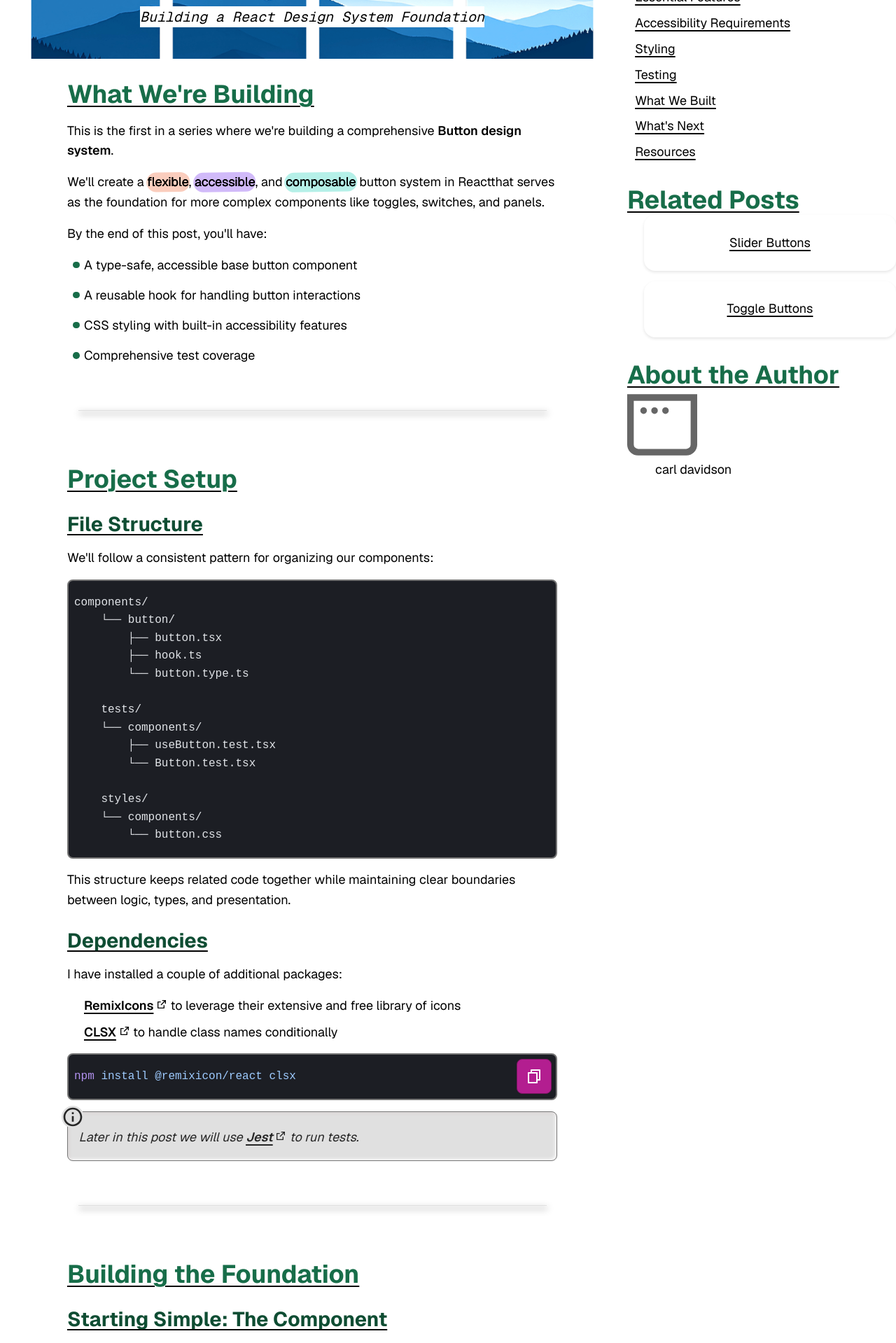
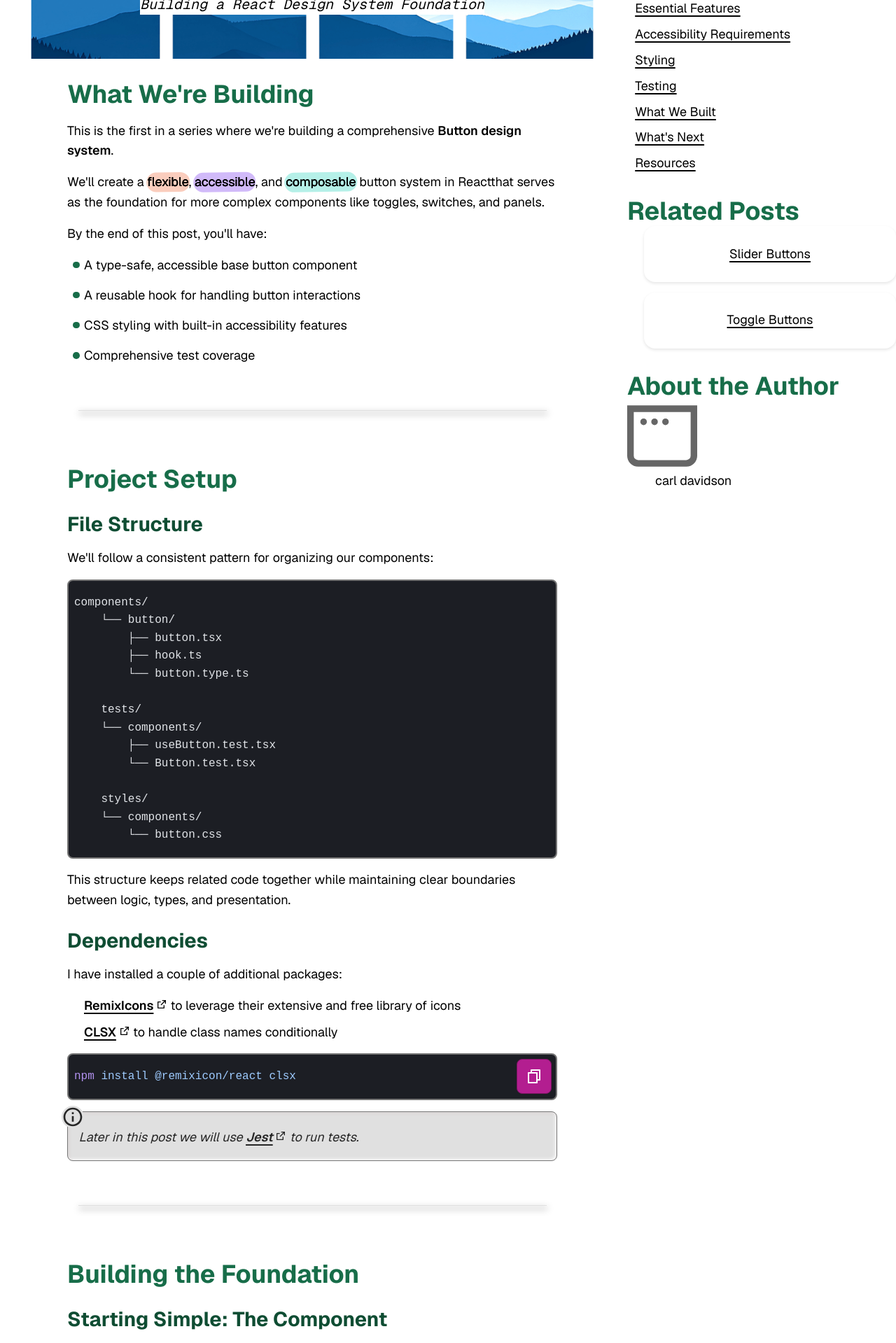
Before and after one commit to codercarl1243/react_components_system, a Next.js app: page /blog/design-system/buttons/base2 in a window 1280 px wide. Shown: the part 340-2259 px from the top of the page at 70% size. Built offline with nearby package versions, Linux system fonts and the light colour scheme.

Commit message:
UPDATE links and headings in post

```diff
--- a/app/blog/design-system/buttons/base2/page.tsx
+++ b/app/blog/design-system/buttons/base2/page.tsx
@@ -14,6 +14,7 @@ import PostNote from "@/components/post/post.note";
 import TabList from "@/components/tablist";
 import Icon from "@/components/icon";
 import { getRelatedPosts } from "@/lib/blogPosts";
+import AnchorHeading from "@/components/post/post.anchorHeading";
 
 export const metadata: Metadata = { title: 'Buttons · Design System' }
 
@@ -52,9 +53,9 @@ export default function ButtonsBasePage() {
                     </List>
                 </PostSection>
                 <PostSection id="project-setup">
-                    <Heading headingLevel={2} id="project-setup-heading">Project Setup</Heading>
+                    <AnchorHeading headingLevel={2} id="project-setup-heading">Project Setup</AnchorHeading>
 
-                    <Heading headingLevel={3} id="file-structure">File Structure</Heading>
+                    <AnchorHeading headingLevel={3} id="file-structure">File Structure</AnchorHeading>
                     <p>We&apos;ll follow a consistent pattern for organizing our components:</p>
 
                     <Code lang="md" copyEnabled={false} codeString={`components/
@@ -72,7 +73,7 @@ export default function ButtonsBasePage() {
     └── components/
         └── button.css`} />
                     <p>This structure keeps related code together while maintaining clear boundaries between logic, types, and presentation.</p>
-                    <Heading headingLevel={3} id="dependencies">Dependencies</Heading>
+                    <AnchorHeading headingLevel={3} id="dependencies">Dependencies</AnchorHeading>
                     <p>I have installed a couple of additional packages:</p>
                     <List variant="none" spacing="tight">
                         <li><Link className="bold" href="https://www.npmjs.com/package/@remixicon/react">RemixIcons</Link> to leverage their extensive and free library of icons</li>
@@ -86,12 +87,12 @@ export default function ButtonsBasePage() {
                 </PostSection>
 
                 <PostSection id="building-foundation">
-                    <Heading headingLevel={2} id="building-foundation-heading">
+                    <AnchorHeading headingLevel={2} id="building-foundation-heading">
                         Building the Foundation
-                    </Heading>
-                    <Heading headingLevel={3} id="starting-simple">
+                    </AnchorHeading>
+                    <AnchorHeading headingLevel={3} id="starting-simple">
                         Starting Simple: The Component
-                    </Heading>
+                    </AnchorHeading>
                     <p>Let's start with the component itself. Our <Code codeString="Button" inline copyEnabled={false} /> component needs to handle several responsibilities:</p>
                     <List variant="circle" spacing="normal">
                         <li>Managing click events (both sync and async)</li>
@@ -154,7 +155,7 @@ export default function Button({
         )
 }`} />
 
-                    <Heading headingLevel={4}>Key Decisions</Heading>
+                    <AnchorHeading headingLevel={4}>Key Decisions</AnchorHeading>
                     <List variant="circle" spacing="normal">
                         <li><Code codeString={`clsx(className, 'button')`} inline copyEnabled={false} /> - Combines user-provided classes with our base class, giving consumers flexibility while maintaining defaults</li>
                         <li><Code codeString={`isLoading || disabled`} inline copyEnabled={false} /> - Prevents click handlers from firing during loading or disabled states.</li>
@@ -169,9 +170,9 @@ export default function Button({
                         <li><Code codeString={`aria-disabled`} inline copyEnabled={false} /> over <Code codeString={`disabled`} inline copyEnabled={false} /> - We'll explain this choice in the accessibility section</li>
                     </List>
 
-                    <Heading headingLevel={3} id="typescript-support">
+                    <AnchorHeading headingLevel={3} id="typescript-support">
                         Adding TypeScript Support
-                    </Heading>
+                    </AnchorHeading>
                     <p>
                         Type safety helps catch errors early and provides excellent autocomplete for consumers. Our type definitions need to:
                     </p>
@@ -196,9 +197,9 @@ export type BaseButtonProps = {
     'data-variant'?: 'primary' | 'secondary' | 'accent';
     onClick?: ButtonClickHandler;
 } & Omit<ComponentPropsWithRef<'button'>, 'onClick' | 'disabled'>;`} />
-                    <Heading headingLevel={4}>
+                    <AnchorHeading headingLevel={4}>
                         Types Breakdown
-                    </Heading>
+                    </AnchorHeading>
                     <List variant="circle" spacing="normal">
                         <li><Code codeString={`MouseEventType`} inline copyEnabled={false} /> - Alias for cleaner code</li>
                         <li><Code codeString={`ButtonClickHandler<T = unknown>`} inline copyEnabled={false} /> - The unknown default allows maximum flexibility while maintaining type safety through inference at the call site</li>
@@ -207,7 +208,7 @@ export type BaseButtonProps = {
                 </PostSection>
 
                 <PostSection id="interaction-logic">
-                    <Heading headingLevel={2} id="interaction-logic-heading">Interaction Logic</Heading>
+                    <AnchorHeading headingLevel={2} id="interaction-logic-heading">Interaction Logic</AnchorHeading>
                     <p>Our button needs to handle both <span className="fun-underline">synchronous</span> and <span className="fun-underline">asynchronous</span> click handlers gracefully.</p>
                     <p> We extract this logic into a custom hook for several reasons:</p>
                     <List>
@@ -289,7 +290,7 @@ export default function useButton() {
     return { handleClick }
 }`} />
 
-                    <Heading headingLevel={3}>Why this approach</Heading>
+                    <AnchorHeading headingLevel={3}>Why this approach</AnchorHeading>
                     <List>
                         <li>
                             <p><span className="bold">Curried function</span> - <Code codeString="handleClick(onClick)(event)" inline copyEnabled={false} /> allows us to configure the handler once and reuse it.</p>
@@ -316,8 +317,8 @@ export default function useButton() {
 
                 </PostSection>
                 <PostSection id="essential-features">
-                    <Heading id="essential-features-heading" headingLevel={2}>Essential Features</Heading>
-                    <Heading headingLevel={3}>Loading States</Heading>
+                    <AnchorHeading id="essential-features-heading" headingLevel={2}>Essential Features</AnchorHeading>
+                    <AnchorHeading headingLevel={3}>Loading States</AnchorHeading>
                     <p>Loading states are critical for async operations. They provide feedback to users and prevent duplicate submissions.</p>
                     <p className="bold">Our implementation:</p>
                     <Code codeString="{isLoading && <Spinner />}" copyEnabled={false} />
@@ -326,7 +327,7 @@ export default function useButton() {
   position: relative;
   cursor: wait;
 }`} copyEnabled={false} />
-                    <Heading headingLevel={3}>Preventing Duplicate Actions</Heading>
+                    <AnchorHeading headingLevel={3}>Preventing Duplicate Actions</AnchorHeading>
                     <p>When a button triggers an async operation, users might click multiple times. We prevent this by:</p>
                     <List ordered>
                         <li>Checking <Code codeString="isLoading || disabled" copyEnabled={false} inline /> in our click handler</li>
@@ -334,7 +335,7 @@ export default function useButton() {
                         <li>Setting <Code lang="css" codeString="cursor: wait" copyEnabled={false} inline /> in CSS for visual feedback</li>
                         <li>Using <Code codeString="aria-disabled" copyEnabled={false} inline /> to communicate the state to assistive technology</li>
                     </List>
-                    <Heading headingLevel={3}>Integration with Forms</Heading>
+                    <AnchorHeading headingLevel={3}>Integration with Forms</AnchorHeading>
                     <p>
                         Our button defaults to <Code codeString={`type="button"`} copyEnabled={false} inline /> instead of <Code codeString={`type="submit"`} copyEnabled={false} inline />.
                     </p>
@@ -350,12 +351,12 @@ export default function useButton() {
 </Button>`} />
                 </PostSection>
                 <PostSection id="accessibility">
-                    <Heading id="accessibility-heading" headingLevel={2}>Accessibility Requirements</Heading>
+                    <AnchorHeading id="accessibility-heading" headingLevel={2}>Accessibility Requirements</AnchorHeading>
 
-                    {/* <Heading headingLevel={3}>WCAG Success Criteria That Apply to Buttons</Heading>
+                    {/* <AnchorHeading headingLevel={3}>WCAG Success Criteria That Apply to Buttons</AnchorHeading>
                     <p>Buttons must meet several WCAG standards. Here are the key criteria our implementation addresses:</p>
                      */}
-                    <Heading headingLevel={3}>WCAG principles in practice</Heading>
+                    <AnchorHeading headingLevel={3}>WCAG principles in practice</AnchorHeading>
                     <p>Our Button component addresses key accessibility requirements across all four WCAG principles:</p>
                     <List variant="none" spacing="loose">
                         <li>
@@ -388,7 +389,7 @@ export default function useButton() {
                     </PostNote>
 
 
-                    <Heading headingLevel={3}>Designing beyond WCAG</Heading>
+                    <AnchorHeading headingLevel={3}>Designing beyond WCAG</AnchorHeading>
                     <p>WCAG is a great starting point, but it&apos;s not the finish line.</p>
                     <p>As developers, our role is to make accessibility practical by designing buttons that feel consistent, predictable, and inclusive for everyone:</p>
                     <List variant="none" spacing="normal">
@@ -426,17 +427,17 @@ min-height: 44px;`} copyEnabled={false} />
 
                     {/*
 
-                    <Heading headingLevel={3}>How UX/UI Design Extends WCAG</Heading>
+                    <AnchorHeading headingLevel={3}>How UX/UI Design Extends WCAG</AnchorHeading>
                     <p>WCAG provides minimum standards, but good UX goes further. Here's how our implementation adds:</p> */}
                     {/*
-                    <Heading headingLevel={4}>Margin and Spacing</Heading>
+                    <AnchorHeading headingLevel={4}>Margin and Spacing</AnchorHeading>
                     <p>WCAG addresses target size but does not specifically require spacing between targets. This button has margin added by default</p>
                     <p><span className="bold">Why this matters:</span> Users with motor disabilities benefit from space between interactive elements. Accidental taps are less likely when targets aren't crowded. <span className="fun-underline">This is especially important on touch devices</span></p> */}
 
-                    {/* <Heading headingLevel={4}>Disabled State Contrast</Heading>
+                    {/* <AnchorHeading headingLevel={4}>Disabled State Contrast</AnchorHeading>
                     <p>WCAG's contrast requirements have an exception for disabled elements. But disabled buttons should still be visible and identifiable, they shouldn't dissapear from view because of an action that the user has taken.</p> */}
 
-                    {/* <Heading headingLevel={4}>The aria-disabled decision</Heading>
+                    {/* <AnchorHeading headingLevel={4}>The aria-disabled decision</AnchorHeading>
                     <p>This is one of the most important accessibility choices in our component. We use <Code codeString="aria-disabled" inline copyEnabled={false} /> instead of the native <Code codeString="disabled" inline copyEnabled={false} /> attribute.</p>
                     <p className="bold">The problem with <Code codeString="disabled" inline copyEnabled={false} />:</p>
                     <List>
@@ -458,7 +459,7 @@ min-height: 44px;`} copyEnabled={false} />
                     <PostNote><span className="bold">Replacing <Code codeString="disabled" inline copyEnabled={false} /> with <Code codeString="aria-disabled" inline copyEnabled={false} /> and ensuring it works for all users </span> - We need to take a few extra steps and ensure that our click handler prevents interactions, along with targeting the aria-disabled state in our styling</PostNote>
 
 
-                    <Heading headingLevel={4}>Why we don&apos;t use aria-busy</Heading>
+                    <AnchorHeading headingLevel={4}>Why we don&apos;t use aria-busy</AnchorHeading>
                     <p>You might expect aria-busy for loading states. It seems perfect! But:</p>
                     <List>
                         <li>Limited screen reader support (inconsistent across AT)</li>
@@ -477,7 +478,7 @@ min-height: 44px;`} copyEnabled={false} />
                     <p>The <Code codeString="data-loading" inline copyEnabled={false} /> attribute handles visual styling, while <Code codeString="aria-disabled" inline copyEnabled={false} /> ensures that we communicate this in an accessible way.</p>
 
 
-                    <Heading headingLevel={4}>Assistive Technology isnt everything</Heading>
+                    <AnchorHeading headingLevel={4}>Assistive Technology isnt everything</AnchorHeading>
                     <p>Screen readers are powerful, but they don't solve all problems:</p>
                     <List>
                         <li>Not all users with disabilities use screen readers</li>
@@ -495,7 +496,7 @@ min-height: 44px;`} copyEnabled={false} />
                     </List>
 
 
-                    <Heading headingLevel={4}>Further Reading</Heading>
+                    <AnchorHeading headingLevel={4}>Further Reading</AnchorHeading>
                     <p>For a dive into accessible button patterns:</p>
                     <List>
                         <li><Link href="https://developer.mozilla.org/en-US/docs/Web/Accessibility/ARIA/Reference/Roles/button_role">MDN: Button Accessibility</Link></li>
@@ -520,32 +521,32 @@ min-height: 44px;`} copyEnabled={false} />
                     </PostNote>
                 </PostSection>
                 <PostSection id="css-styling">
-                    <Heading headingLevel={2} id="css-styling-heading">CSS Styling</Heading>
-                    <Heading headingLevel={3} id="css-reset-base-styles">Reset and Base Styles</Heading>
-                    <Heading headingLevel={3} id="css-custom-properties">Custom Properties for Theming</Heading>
-                    <Heading headingLevel={3} id="css-button-states">Button States</Heading>
-                    <Heading headingLevel={4} id="css-interactions">Interaction states</Heading>
-                    <Heading headingLevel={4} id="css-disabled">Disabled</Heading>
-                    <Heading headingLevel={4} id="css-loading">Loading</Heading>
-                    <Heading headingLevel={3} id="css-variants">Adding Variants</Heading>
-                    <Heading headingLevel={3} id="css-touch-devices">Touch Device Optimization</Heading>
-                    <Heading headingLevel={3} id="css-user-preferences">Respecting User Preferences</Heading>
+                    <AnchorHeading headingLevel={2} id="css-styling-heading">CSS Styling</AnchorHeading>
+                    <AnchorHeading headingLevel={3} id="css-reset-base-styles">Reset and Base Styles</AnchorHeading>
+                    <AnchorHeading headingLevel={3} id="css-custom-properties">Custom Properties for Theming</AnchorHeading>
+                    <AnchorHeading headingLevel={3} id="css-button-states">Button States</AnchorHeading>
+                    <AnchorHeading headingLevel={4} id="css-interactions">Interaction states</AnchorHeading>
+                    <AnchorHeading headingLevel={4} id="css-disabled">Disabled</AnchorHeading>
+                    <AnchorHeading headingLevel={4} id="css-loading">Loading</AnchorHeading>
+                    <AnchorHeading headingLevel={3} id="css-variants">Adding Variants</AnchorHeading>
+                    <AnchorHeading headingLevel={3} id="css-touch-devices">Touch Device Optimization</AnchorHeading>
+                    <AnchorHeading headingLevel={3} id="css-user-preferences">Respecting User Preferences</AnchorHeading>
                 </PostSection>
 
                 <PostSection id="testing">
-                    <Heading headingLevel={2} id="testing-heading">Testing</Heading>
-                    <Heading headingLevel={3} id="testing-setup">Set up</Heading>
-                    <Heading headingLevel={3} id="testing-component">The Component</Heading>
-                    <Heading headingLevel={3} id="testing-hook">The Hook</Heading>
+                    <AnchorHeading headingLevel={2} id="testing-heading">Testing</AnchorHeading>
+                    <AnchorHeading headingLevel={3} id="testing-setup">Set up</AnchorHeading>
+                    <AnchorHeading headingLevel={3} id="testing-component">The Component</AnchorHeading>
+                    <AnchorHeading headingLevel={3} id="testing-hook">The Hook</AnchorHeading>
                 </PostSection>
 
                 <PostSection id="what-we-built">
-                    <Heading headingLevel={2} id="what-we-built-heading">What We Built</Heading>
+                    <AnchorHeading headingLevel={2} id="what-we-built-heading">What We Built</AnchorHeading>
                     <p>Our base button component now provides:</p>
 
-                    <Heading headingLevel={3} id="what-we-built__core" icon={RiErrorWarningLine} >
+                    <AnchorHeading headingLevel={3} id="what-we-built__core" icon={RiErrorWarningLine} >
                         Core Features
-                    </Heading>
+                    </AnchorHeading>
                     <List aria-labelledby="what-we-built__core">
                         <li>Type-safe component with TypeScript</li>
                         <li>Clean separation of logic and presentation</li>
@@ -558,9 +559,9 @@ min-height: 44px;`} copyEnabled={false} />
                         <li>Full test coverage</li>
                     </List>
 
-                    <Heading headingLevel={3} id="what-we-built__accessibility" icon={RiAccessibilityLine}>
+                    <AnchorHeading headingLevel={3} id="what-we-built__accessibility" icon={RiAccessibilityLine}>
                         Accessibility Checklist
-                    </Heading>
+                    </AnchorHeading>
                     <p>Our button implementation meets these accessibility standards:</p>
                     <List aria-labelledby="what-we-built__accessibility">
                         <li>AAA target size (44x44px minimum)</li>
@@ -572,7 +573,7 @@ min-height: 44px;`} copyEnabled={false} />
                     </List>
 
 
-                    <Heading headingLevel={3} id="what-we-built__DX" icon={RiFlaskLine}>Developer Experience</Heading>
+                    <AnchorHeading headingLevel={3} id="what-we-built__DX" icon={RiFlaskLine}>Developer Experience</AnchorHeading>
                     <List aria-labelledby="what-we-built__DX">
                         <li>Clean separation of logic and presentation</li>
                         <li>Consistent API across all variants</li>
@@ -584,7 +585,7 @@ min-height: 44px;`} copyEnabled={false} />
                 </PostSection>
 
                 <PostSection id="whats-next">
-                    <Heading headingLevel={2} id="whats-next-heading">What&apos;s Next</Heading>
+                    <AnchorHeading headingLevel={2} id="whats-next-heading">What&apos;s Next</AnchorHeading>
                     <p>
                         In the next post, we&apos;ll extend this foundation to create toggle buttons and explore
                         setting up Storybook to document our growing design system.
@@ -595,8 +596,8 @@ min-height: 44px;`} copyEnabled={false} />
                     </p>
                 </PostSection>
                 <PostSection id="resources">
-                    <Heading headingLevel={2} id="resources-heading">Resources</Heading>
-                    <Heading headingLevel={3}>Complete Code Reference</Heading>
+                    <AnchorHeading headingLevel={2} id="resources-heading">Resources</AnchorHeading>
+                    <AnchorHeading headingLevel={3}>Complete Code Reference</AnchorHeading>
                     <TabList
                         className="code__reference"
                         defaultActiveTabId="code_button"
--- a/app/styles/components/link.css
+++ b/app/styles/components/link.css
@@ -5,6 +5,27 @@
     text-decoration-thickness: 0.125em;
     text-underline-offset: 0.2em;
     transition: text-decoration-color 0.2s ease;
+}
+
+.link--heading {
+    position: relative;
+     text-decoration: none;
+     width: fit-content;
+     &:hover, :focus-visible {
+        text-decoration: underline;
+        text-decoration-style: dotted;
+        &:after {
+            content: '#';
+            position: absolute;
+            right: -1.5ch;
+            top: 50%;
+            transform: translateY(-50%);
+            font-size: var(--font-size-xl);
+            font-weight: 600;
+            font-family: 'Segoe UI Symbol', 'Arial Unicode MS', sans-serif;
+            color: var(--color-neutral-300);
+        }
+     }
 }
 
 .link-w-icon {
--- a/components/heading/index.tsx
+++ b/components/heading/index.tsx
@@ -47,12 +47,11 @@ const extractTextFromChildren = (children: React.ReactNode): string => {
 }
 
 /**
- * Render a semantic heading element with configurable visual size, wrapped in a shareable anchor link.
+ * Render a semantic heading element with configurable visual size.
  *
- * Creates an `h{n}` element (where `n` is `headingLevel`) wrapped in an anchor tag that links to itself.
- * This allows users to easily share direct links to specific heading sections. Applies the component's
- * base font class together with a size class derived from `headingSize`. `headingSize` lets you control
- * the visual font size independently of the semantic heading level.
+ * Creates an `h{n}` element (where `n` is `headingLevel`).
+ * Applies the component's base font class together with a size class derived from `headingSize`.
+ * `headingSize` lets you control the visual font size independently of the semantic heading level.
  *
  * @param headingLevel - Semantic heading level to render (1–6). Defaults to `3`.
  * @param headingSize - Visual size level used to pick the CSS size class (1–6). Defaults to `headingLevel`.
@@ -78,9 +77,9 @@ export default function Heading({
       <Icon icon={icon} size={getIconSize(headingSize)} />
       <span className='heading__content'>{children}</span>
     </>
-  ) : children;
+  ) : <span className='heading__content'>{children}</span>;
 
-  const HeadingElement = () => createElement(
+  return createElement(
     `h${headingLevel}`,
     {
       id: headingId,
@@ -92,13 +91,4 @@ export default function Heading({
     },
     content
   )
- const fullUrl = typeof window !== 'undefined'
-    ? `${window.location.origin}${window.location.pathname}#${headingId}`
-    : `#${headingId}`
-
-  return (
-    <a href={fullUrl} className='link'>
-      <HeadingElement />
-    </a>
-  )
 }
--- /dev/null
+++ b/components/post/post.anchorHeading.tsx
@@ -0,0 +1,11 @@
+import Heading from '@/components/heading'
+import type { HeadingPropsType } from '@/components/heading/heading.type'
+import Link from '@/components/link'
+
+export default function AnchorHeading(props: HeadingPropsType & { id?: string }) {
+  return (
+    <Link href={`#${props.id}`} className='link--heading'>
+      <Heading {...props} />
+    </Link>
+  )
+}
```
